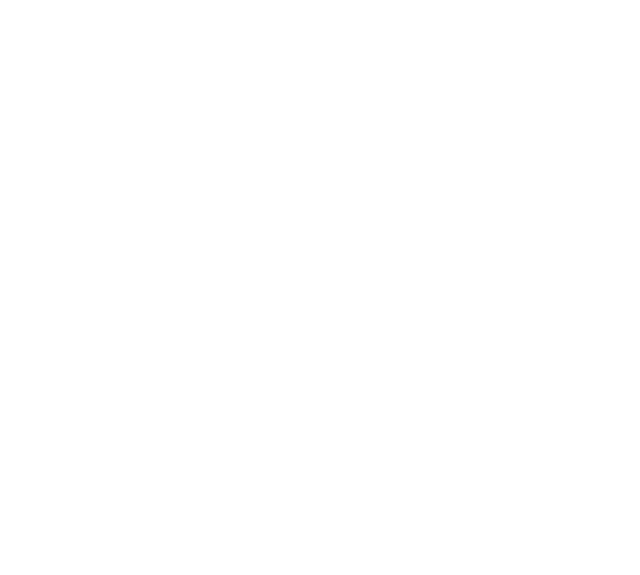
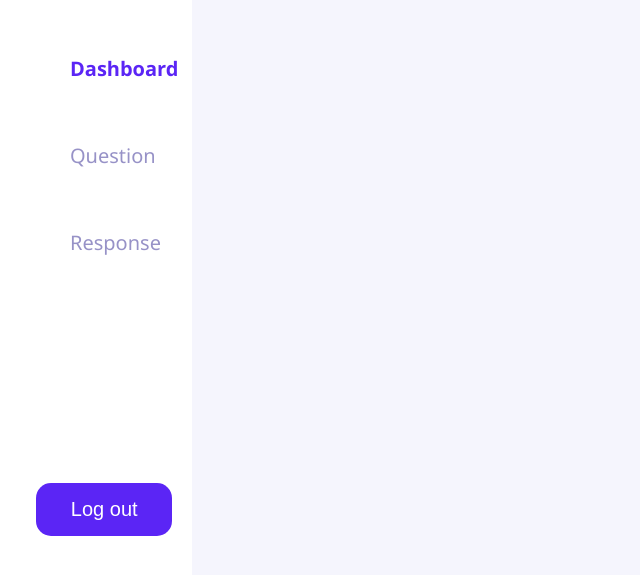
Before and after one commit to tawfeeq25/Student_Feedback, a React (Vite) app: page /admin in a window 1280 px wide. Before the commit this address had no page. Shown: the part 191-766 px from the top of the page, without its empty margins (0-640 px from the left). Built offline with nearby package versions, Linux system fonts and the light colour scheme.

Commit message:
admin page

```diff
--- a/src/main.jsx
+++ b/src/main.jsx
@@ -2,14 +2,13 @@
 import { createRoot } from 'react-dom/client';
 import {BrowserRouter,Routes,Route} from 'react-router-dom';
 import Login from './pages/login';
-
+import AdminLayout from './pages/Admin/AdminLayout';
 const App=()=>{
   return(<>
     <BrowserRouter>
         <Routes>
           <Route path="/" element={<Login/>}/>
-
-
+          <Route path="/admin" element={<AdminLayout/>}/>
         </Routes>
     </BrowserRouter>
   </>)
--- /dev/null
+++ b/src/pages/Admin/AdminLayout.jsx
@@ -0,0 +1,54 @@
+import '../../styles/admin.css';
+import logo from '../../img/logo.png';
+import logout from '../../img/logout.png';
+import { useState,useEffect } from 'react';
+const AdminLayout=()=>{
+    var [nav,setNav]=useState('dash');
+    useEffect(()=>{
+        if(nav=="dash"){
+            document.getElementById("dash").style="color:#5B25F5;font-weight:bold;";
+            document.getElementById("ques").style="color:#9792c7;font-weight:normal;";
+            document.getElementById("resp").style="color:#9792c7;font-weight:normal;";
+
+
+        }
+        else if(nav=="ques"){
+            document.getElementById("dash").style="color:#9792c7;font-weight:normal;";
+            document.getElementById("ques").style="color:#5B25F5;font-weight:bold;";
+            document.getElementById("resp").style="color:#9792c7;font-weight:normal;";
+        }
+        else if(nav=="resp"){
+            document.getElementById("dash").style="color:#9792c7;font-weight:normal;";
+            document.getElementById("ques").style="color:#9792c7;font-weight:normal;";
+            document.getElementById("resp").style="color:#5B25F5;font-weight:bold;";
+        }
+    })
+    return(<>
+       <div id="admincont" className="box">
+           <div id="admin-nav">
+                <div id="nav-top">
+
+                </div>
+                <div id="nav-cont">
+                    <ul>
+                        <li id="dash" onClick={()=>{setNav('dash')}}>Dashboard</li>
+                        <li id="ques" onClick={()=>{setNav('ques')}}>Question</li>
+                        <li id="resp" onClick={()=>{setNav('resp')}}>Response</li>
+                    </ul>
+                </div>
+                <div id="nav-bot">
+                    <button>Log out</button>
+                </div>
+           </div>
+           <div id="admin-con">
+                <div id="admin-top">
+
+                </div>
+                <div id="admin-cont">
+
+                </div>
+           </div>
+       </div>
+    </>)
+}
+export default AdminLayout;
--- a/src/pages/login.jsx
+++ b/src/pages/login.jsx
@@ -16,6 +16,7 @@
 		<div id="login-container" class="box">
 			<div id="side1">
 				<div id="lform">
+
 				<h1>Login</h1>
 				<p>login with your unique id</p>
 				<form autoComplete="off">
--- /dev/null
+++ b/src/styles/admin.css
@@ -0,0 +1,63 @@
+#admincont{
+    background-color: #fff;
+    width:100%;
+    height:100%;
+    font-family: 'Segoe UI', Tahoma, Geneva, Verdana, sans-serif;
+    color:#5B25F5;
+    position: fixed;
+    display: grid;
+    grid-template-columns: 15% 85%;
+}
+#admin-nav{
+    background-color: #fff;
+    height: 100%;
+    width:100%;
+    display:grid;
+    grid-template-rows: 25% 50% 25%;
+    font-weight: 600;
+}
+#nav-top{
+    display: flex;
+}
+#nav-cont{
+    display: flex;
+    justify-content: center;
+}
+#nav-cont ul{
+    list-style-type: none;
+}
+#nav-cont li{
+    cursor: pointer;
+    color:#9792c7;
+    padding:30px;font-size: 20px;
+}
+#nav-bot{
+    display: flex;
+    justify-content: center;
+    align-items: center;
+}
+#nav-bot button{
+    background-color: #5b25f5;
+    color:#fff;
+    border:none;
+    padding:15px;
+    cursor:pointer;
+    width:65%;
+    border-radius: 15px;
+    font-size: 20px;
+}
+#admin-con{
+    background-color: #f5f5fd;
+    display: grid;
+    grid-template-rows: 10% 90%;
+}
+#admin-top{
+    background-color: #fff;
+}
+#admin-cont{
+    background-color: #f5f5fd;
+    border-top-left-radius: 20px;
+    border-top-right-radius:20px ;
+    width:100%;
+    height:100vh;
+}
```
Also changed, not shown: src/img/logo.png (added), src/img/logout.png (added).
